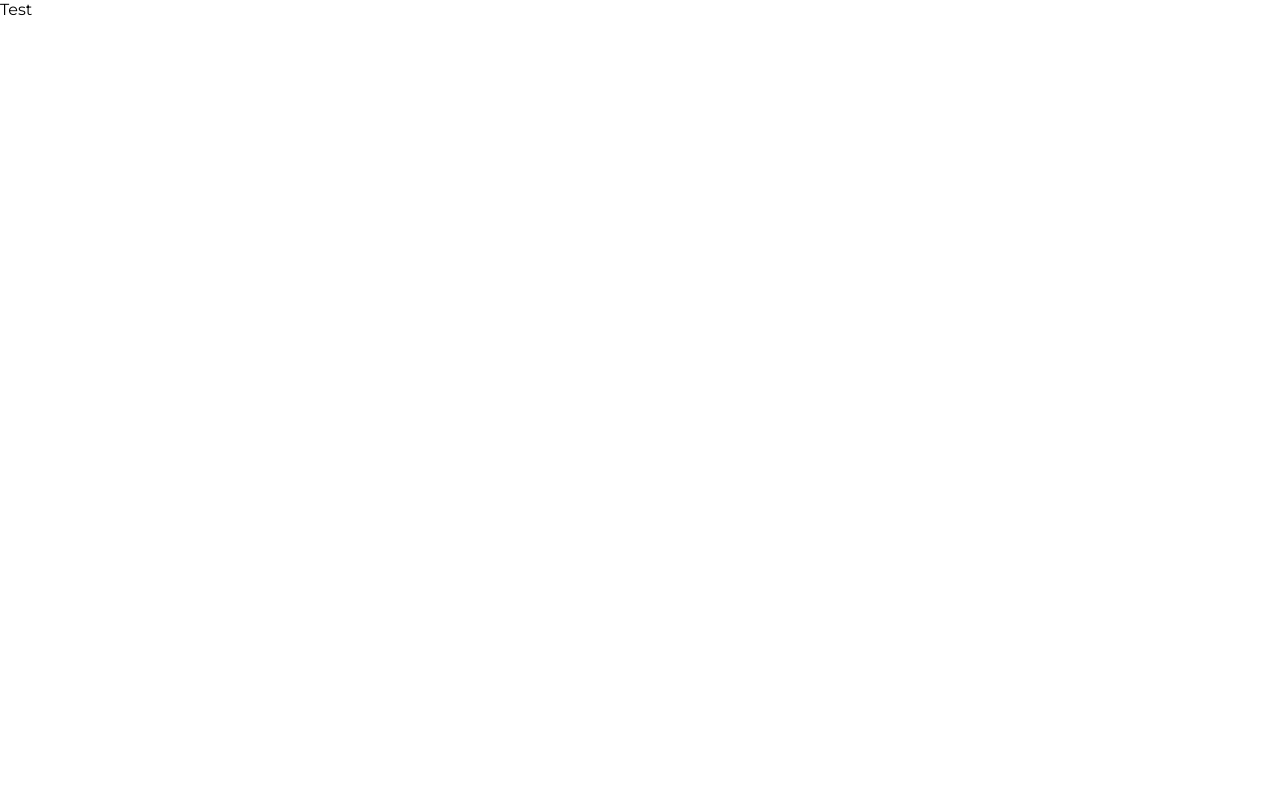
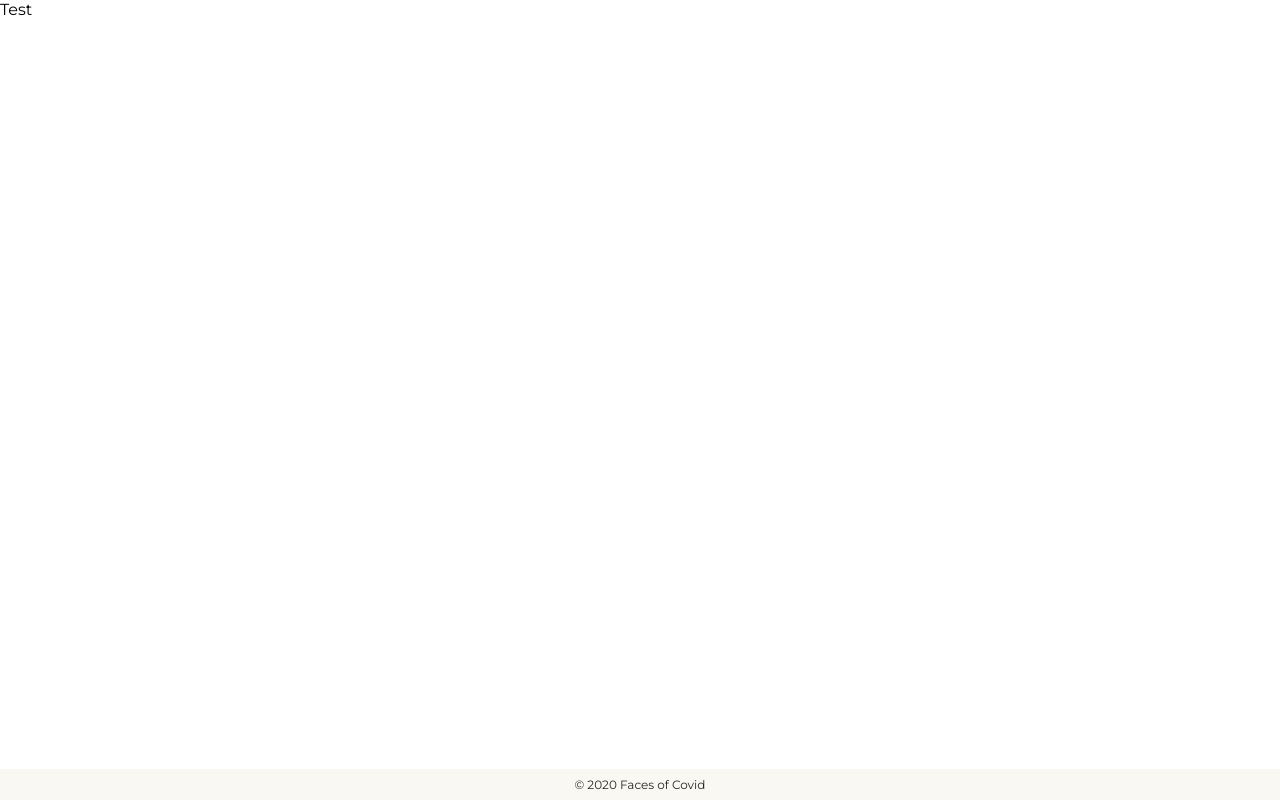
Before and after one commit to FacesOfCovid/FacesOfCovid, a React (Create React App) app in the folder client/: page / in a window 1280 px wide. Built offline with nearby package versions, Linux system fonts and the light colour scheme.

Commit message:
Footer finished

```diff
--- a/client/src/components/App.js
+++ b/client/src/components/App.js
@@ -1,11 +1,13 @@
 import React from 'react';
 
 // COMPONENTS
+import Footer from "./Footer/Footer";
 
 function App() {
   return (
     <div>
       Test
+      <Footer />
     </div>
   );
 }
--- /dev/null
+++ b/client/src/components/Footer/Footer.js
@@ -0,0 +1,19 @@
+import React from 'react';
+
+// STYLESHEETS
+import './footer.css';
+
+const Footer = () => {
+    const currentYear = new Date().getFullYear();
+
+    return (
+        <footer>
+            <p>
+                © {currentYear}
+                <a href="https://github.com/FacesOfCovid/FacesOfCovid"> Faces of Covid</a>
+            </p>
+        </footer>
+    );
+};
+
+export default Footer;
--- /dev/null
+++ b/client/src/components/Footer/footer.css
@@ -0,0 +1,22 @@
+footer {
+    background-color: #FAF8F2;
+    padding: 0.5rem;
+    position: fixed;
+        bottom: 0;
+        left: 0;
+        right: 0;
+    text-align: center;
+}
+
+footer p,
+footer p a {
+    color: #262626;
+    cursor: pointer;
+    font-size: 0.75rem;
+    text-decoration: none;
+}
+
+footer p a:hover {
+    color: #886D52;
+    font-weight: 700;
+}
```
